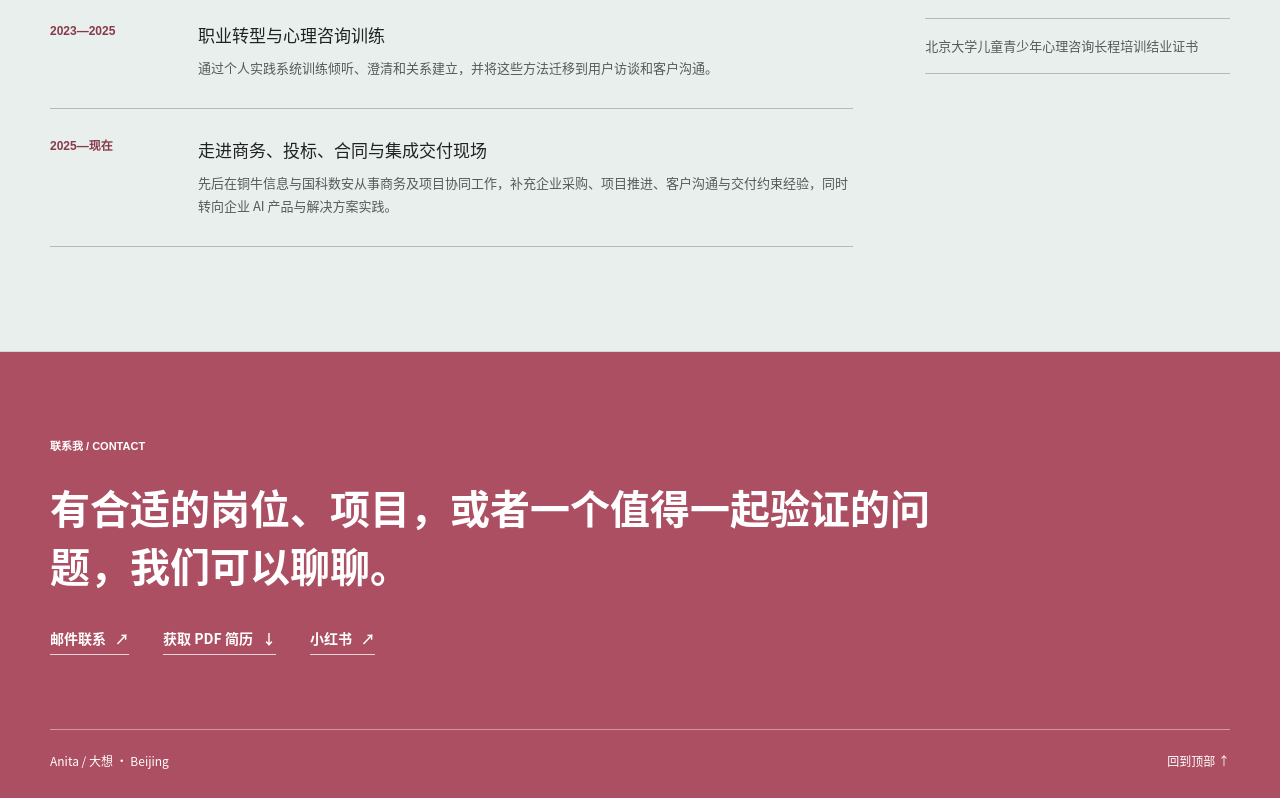
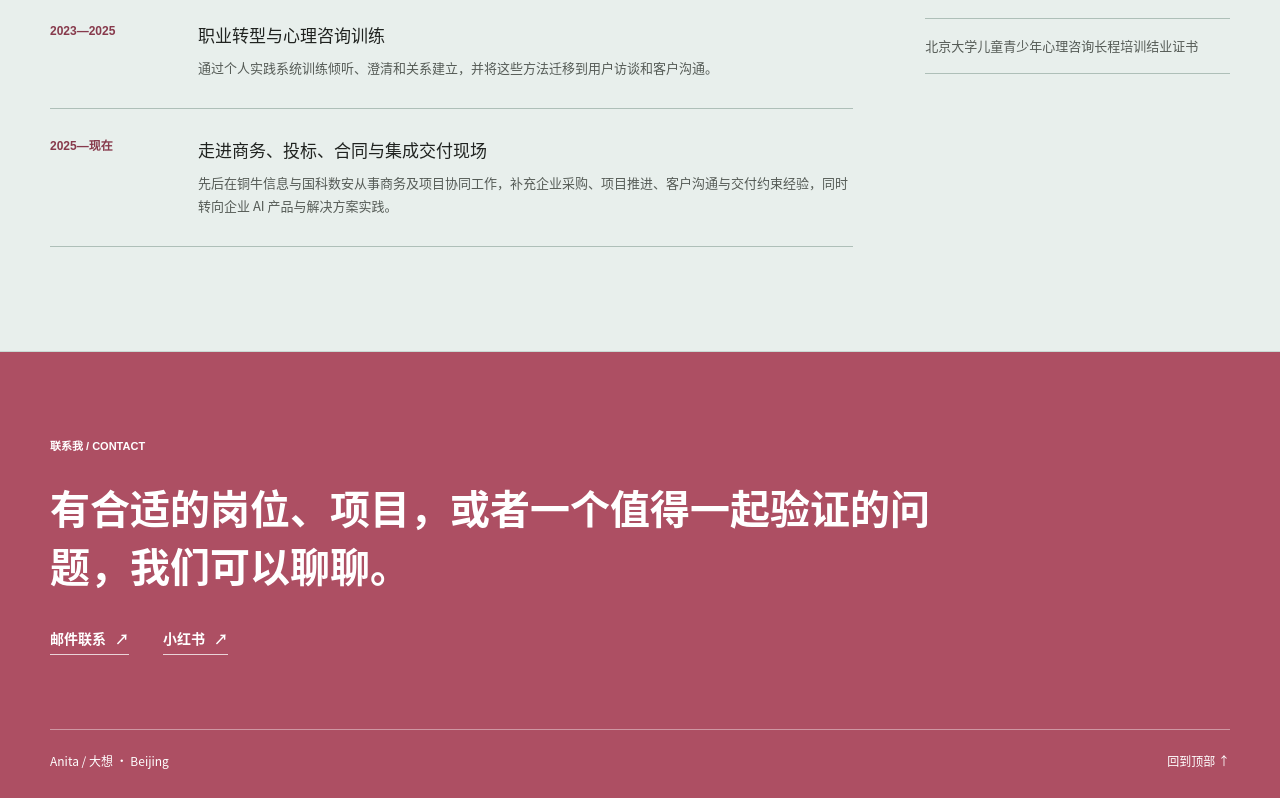
Before and after one commit to anitaleexiang0210/anitalee, a Next.js app: page / in a window 1280 px wide. Shown: the part 5771-6569 px from the top of the page. Built offline with nearby package versions, Linux system fonts and the light colour scheme.

Commit message:
移除首页简历下载入口及简历 PDF

```diff
--- a/app/content.ts
+++ b/app/content.ts
@@ -13,8 +13,6 @@ export const profile = {
 export const contact = {
   email: "anitaleexiang@gmail.com",
   xiaohongshu: "https://xhslink.cn/m/4MP1RrEDtWQ",
-  resumeLabel: "获取 PDF 简历",
-  resumeHref: "/%E5%A4%A7%E6%83%B3-%E4%BC%81%E4%B8%9AAI%E5%AE%9E%E8%B7%B5-%E7%AE%80%E5%8E%86.pdf",
 };
 
 export const evidence = [
--- a/app/page.tsx
+++ b/app/page.tsx
@@ -237,9 +237,6 @@ export default function Home() {
           <h2>有合适的岗位、项目，或者一个值得一起验证的问题，我们可以聊聊。</h2>
           <div className="home-contact-links">
             <a href={`mailto:${contact.email}`}>邮件联系 <span aria-hidden="true">↗</span></a>
-            <a href={contact.resumeHref} download="李想-企业AI产品与解决方案-一页简历-2026-08-16.pdf">
-              获取 PDF 简历 <span aria-hidden="true">↓</span>
-            </a>
             <a href={contact.xiaohongshu} target="_blank" rel="noreferrer">
               小红书 <span aria-hidden="true">↗</span>
             </a>
```
Also changed, not shown: 1 other file (tests, documents, lock files or other folders).
